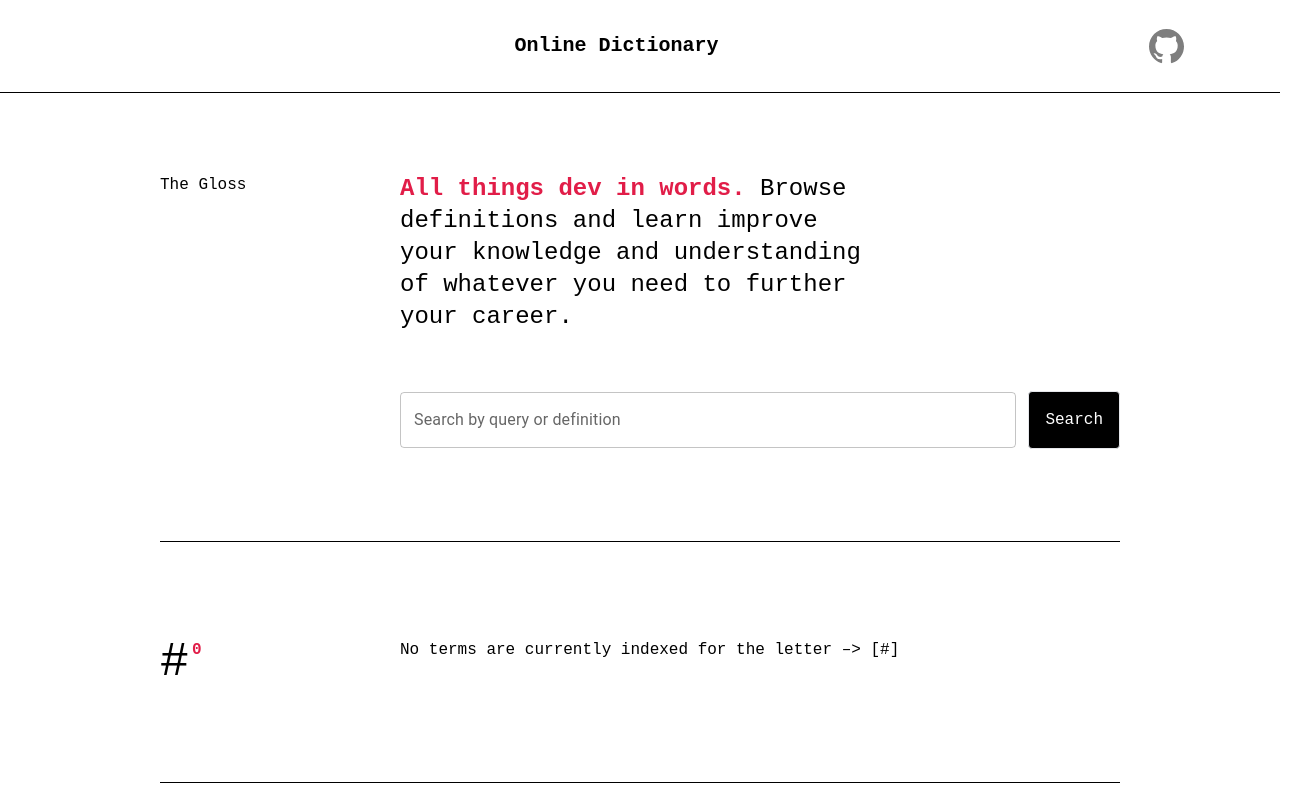
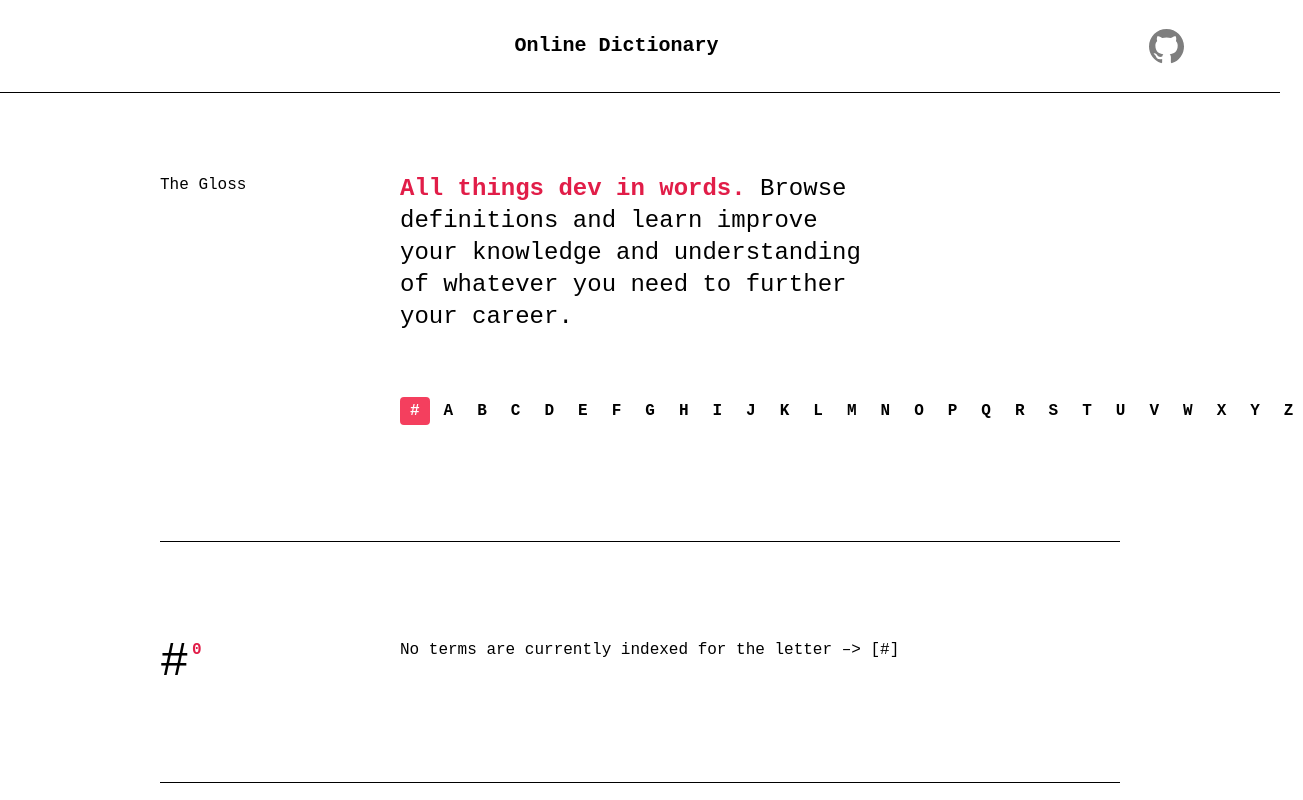
Before and after one commit to devthedud3/online-dictionary, a Next.js app: page / in a window 1280 px wide. Shown: the top 800 px of the page, 1303 px wide, since content can reach past the window. Built offline with nearby package versions, Linux system fonts and the light colour scheme.

Commit message:
fix letter wheel

```diff
--- a/src/app/(components)/Search.tsx
+++ b/src/app/(components)/Search.tsx
@@ -1,46 +1,35 @@
 "use client";
 import React, { useState } from "react";
-import { Box, Button, TextField } from "@mui/material";
 
 type SearchProps = {
-  returnValue: (e: any) => void;
+  returnValue?: (e: any) => void;
 };
 
 export const Search = ({ returnValue }: SearchProps) => {
-  const [search, setSearch] = useState<string>("");
+  const aZ = "#abcdefghijklmnopqrstuvwxyz".toUpperCase().split("");
+  const [letter, setLetter] = useState("#");
 
-  const handleChange = (e: any) => {
-    e.preventDefault();
-    const { value } = e.target;
-    setSearch(value);
-  };
+  function handleClick(n: number) {
+    setLetter(aZ[n]);
+    const section = document.getElementById(`letter-${aZ[n]}`);
+    section && section.scrollIntoView({ behavior: "smooth" });
+  }
 
-  const onSubmit = () => {
-    returnValue(search);
-  };
   return (
-    <div className="w-full">
-      <Box
-        component="form"
-        onChange={handleChange}
-        className={`flex items-center flex-row mb-3`}
-      >
-        <TextField
-          className={` rounded`}
-          id="outlined-basic"
-          label="Search by query or definition"
-          name="Animal"
-          fullWidth
-          value={search}
-          variant="outlined"
-        />
+    <div className="flex mb-6 text-md font-semibold space-x-1">
+      {aZ.map((val, idx) => (
         <div
-          className="border cursor-pointer p-4 ml-3 rounded bg-black text-white hover:bg-gray-800 transition-transform "
-          onClick={onSubmit}
+          key={idx}
+          onClick={() => handleClick(idx)}
+          className={`px-2 ${
+            val === letter
+              ? "bg-rose-500 text-white border-rose-500"
+              : "border-white"
+          } rounded hover:border-rose-500 border-2 cursor-pointer mb-3 font-semibold`}
         >
-          Search
+          <h2>{val}</h2>
         </div>
-      </Box>
+      ))}
     </div>
   );
 };
```
